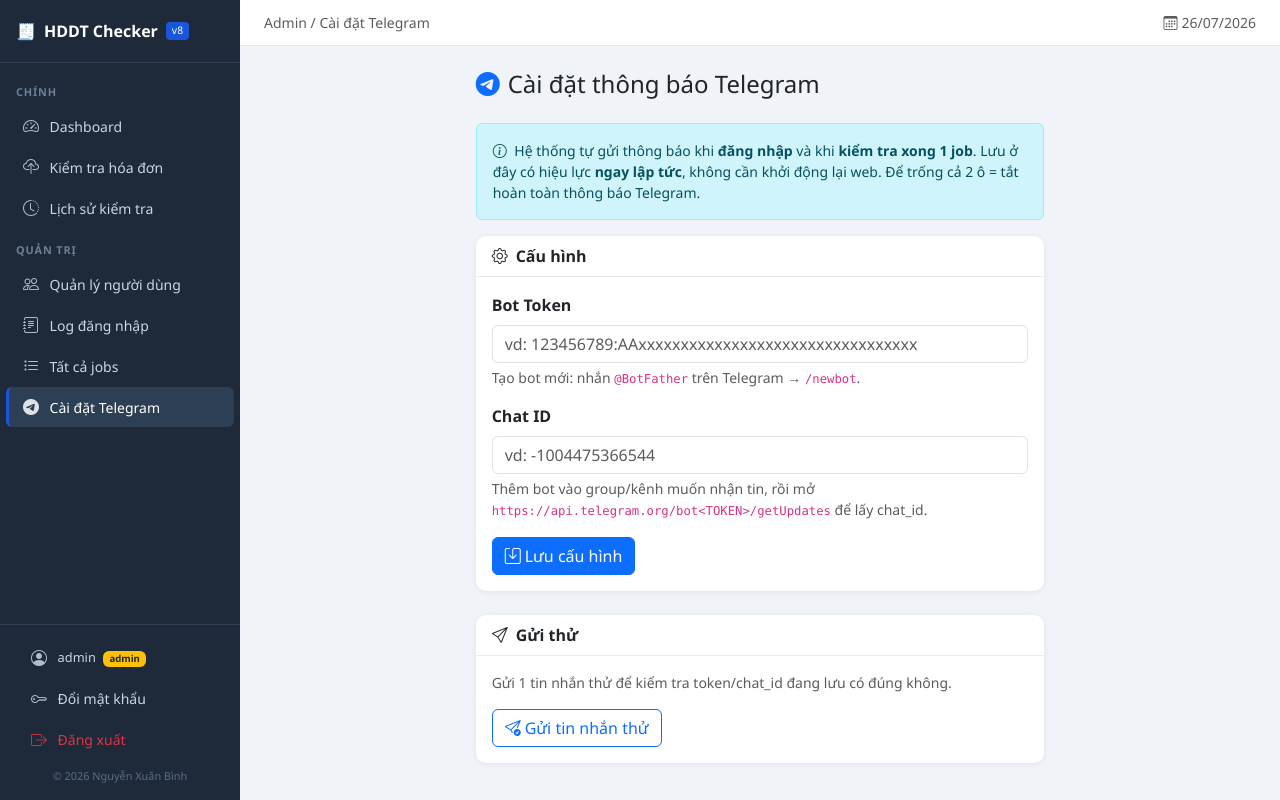
After one commit to zerokiem/HDDT_Check, a Flask app: page /admin/telegram in a window 1280 px wide. The commit adds this page. Run offline with Flask 3, Linux system fonts and the light colour scheme; a user stored in the database is signed in; some libraries are stand-ins or nearby versions.

Commit message:
Fix cross-user dashboard leak, add admin Telegram settings, expand docs
- Fix bug: Dashboard hiển thị job + thống kê của TẤT CẢ user cho bất kỳ ai
  đăng nhập (chỉ job_detail/history đã lọc đúng theo user từ trước). Giờ
  user thường chỉ thấy job/thống kê của chính mình trên Dashboard; admin vẫn
  thấy toàn bộ.
- Thêm Setting model (key-value, DB) + trang /admin/telegram (chỉ admin):
  xem/sửa Bot Token + Chat ID, có hiệu lực ngay không cần sửa .env/restart,
  kèm nút gửi tin nhắn thử. Fallback về giá trị .env nếu chưa chỉnh gì.
- docs/: thêm mục vị trí lưu dữ liệu chi tiết + backup + dừng/chạy lại rõ
  ràng (stop/start vs down/up) cho cả Windows và Linux/Pi4/NAS.

```diff
--- a/hddt-web/app.py
+++ b/hddt-web/app.py
@@ -22,7 +22,7 @@ from flask_login import (LoginManager, login_user, logout_user,
 from werkzeug.utils import secure_filename
 
 from config import Config
-from models import db, User, Job, LoginLog
+from models import db, User, Job, LoginLog, Setting
 from template import build_template_bytes
 import notify
 
@@ -84,6 +84,29 @@ def admin_required(f):
 def allowed_file(filename):
     return ('.' in filename and
             filename.rsplit('.', 1)[1].lower() in Config.ALLOWED_EXTENSIONS)
+
+
+def get_setting(key, default=''):
+    row = Setting.query.get(key)
+    return row.value if row and row.value else default
+
+
+def set_setting(key, value):
+    row = Setting.query.get(key)
+    if row is None:
+        row = Setting(key=key)
+        db.session.add(row)
+    row.value = value
+    db.session.commit()
+
+
+def telegram_config():
+    """Token/chat_id hiệu lực: admin chỉnh qua web (lưu DB) được ưu tiên,
+    chưa chỉnh gì thì dùng mặc định từ .env (Config)."""
+    return {
+        'TELEGRAM_BOT_TOKEN': get_setting('TELEGRAM_BOT_TOKEN', Config.TELEGRAM_BOT_TOKEN),
+        'TELEGRAM_CHAT_ID':   get_setting('TELEGRAM_CHAT_ID', Config.TELEGRAM_CHAT_ID),
+    }
 
 
 # ────────────────────────────────────────────────────────────
@@ -189,7 +212,7 @@ def run_checker_job(app, job_id):
             job.error_count     = stats['error']
             job.results_json    = json.dumps(results, ensure_ascii=False)
             db.session.commit()
-            notify.notify_job_done(app.config, job)
+            notify.notify_job_done(telegram_config(), job)
 
         except Exception as e:
             tb = traceback.format_exc()
@@ -200,7 +223,7 @@ def run_checker_job(app, job_id):
                 job.error_msg = str(e)
                 job.completed_at = datetime.utcnow()
                 db.session.commit()
-                notify.notify_job_done(app.config, job)
+                notify.notify_job_done(telegram_config(), job)
             except Exception:
                 pass
         finally:
@@ -235,7 +258,7 @@ def register_routes(app):
                                ip_address=ip, action='login', user_agent=ua)
                 db.session.add(log)
                 db.session.commit()
-                notify.notify_login(app.config, user.username, ip)
+                notify.notify_login(telegram_config(), user.username, ip)
                 flash(f'Chào mừng, {user.username}!', 'success')
                 return redirect(request.args.get('next') or url_for('dashboard'))
             else:
@@ -289,11 +312,22 @@ def register_routes(app):
     @app.route('/')
     @login_required
     def dashboard():
-        recent_jobs = Job.query.order_by(Job.created_at.desc()).limit(10).all()
-        total_jobs  = Job.query.count()
-        total_yes   = db.session.query(db.func.sum(Job.yes_count)).scalar() or 0
-        total_no    = db.session.query(db.func.sum(Job.no_count)).scalar() or 0
-        running     = Job.query.filter_by(status='running').count()
+        q = Job.query
+        if not current_user.is_admin:
+            q = q.filter_by(user_id=current_user.id)
+
+        recent_jobs = q.order_by(Job.created_at.desc()).limit(10).all()
+        total_jobs  = q.count()
+        stats_q     = db.session.query(db.func.sum(Job.yes_count), db.func.sum(Job.no_count))
+        if not current_user.is_admin:
+            stats_q = stats_q.filter(Job.user_id == current_user.id)
+        total_yes, total_no = stats_q.one()
+        total_yes = total_yes or 0
+        total_no  = total_no or 0
+        running_q = Job.query.filter_by(status='running')
+        if not current_user.is_admin:
+            running_q = running_q.filter_by(user_id=current_user.id)
+        running = running_q.count()
         return render_template('dashboard.html',
                                recent_jobs=recent_jobs,
                                total_jobs=total_jobs,
@@ -560,6 +594,29 @@ def register_routes(app):
             LoginLog.timestamp.desc()).paginate(page=page, per_page=50)
         return render_template('admin/logs.html', logs=logs)
 
+    @app.route('/admin/telegram', methods=['GET', 'POST'])
+    @login_required
+    @admin_required
+    def admin_telegram():
+        if request.method == 'POST':
+            action = request.form.get('action')
+            if action == 'save':
+                set_setting('TELEGRAM_BOT_TOKEN', request.form.get('bot_token', '').strip())
+                set_setting('TELEGRAM_CHAT_ID', request.form.get('chat_id', '').strip())
+                flash('Đã lưu cấu hình Telegram — có hiệu lực ngay.', 'success')
+            elif action == 'test':
+                cfg = telegram_config()
+                ok, err = notify.send_telegram(
+                    cfg['TELEGRAM_BOT_TOKEN'], cfg['TELEGRAM_CHAT_ID'],
+                    f'🔔 <b>HDDT Checker</b> — Tin nhắn thử từ admin "{current_user.username}".')
+                flash('Đã gửi tin nhắn thử — kiểm tra Telegram.' if ok
+                      else f'Gửi thất bại: {err}', 'success' if ok else 'danger')
+            return redirect(url_for('admin_telegram'))
+
+        return render_template('admin/telegram.html',
+                               bot_token=get_setting('TELEGRAM_BOT_TOKEN', Config.TELEGRAM_BOT_TOKEN),
+                               chat_id=get_setting('TELEGRAM_CHAT_ID', Config.TELEGRAM_CHAT_ID))
+
     @app.route('/admin/jobs')
     @login_required
     @admin_required
--- /dev/null
+++ b/hddt-web/templates/admin/telegram.html
@@ -0,0 +1,60 @@
+{% extends "base.html" %}
+{% block title %}Cài đặt Telegram{% endblock %}
+{% block breadcrumb %}Admin / Cài đặt Telegram{% endblock %}
+
+{% block content %}
+<div class="row justify-content-center">
+  <div class="col-12 col-lg-7">
+
+    <h4 class="mb-4"><i class="bi bi-telegram me-2 text-primary"></i>Cài đặt thông báo Telegram</h4>
+
+    <div class="alert alert-info small">
+      <i class="bi bi-info-circle me-1"></i>
+      Hệ thống tự gửi thông báo khi <strong>đăng nhập</strong> và khi <strong>kiểm tra xong 1 job</strong>.
+      Lưu ở đây có hiệu lực <strong>ngay lập tức</strong>, không cần khởi động lại web.
+      Để trống cả 2 ô = tắt hoàn toàn thông báo Telegram.
+    </div>
+
+    <div class="card mb-4">
+      <div class="card-header"><i class="bi bi-gear me-2"></i>Cấu hình</div>
+      <div class="card-body">
+        <form method="POST">
+          <input type="hidden" name="action" value="save">
+          <div class="mb-3">
+            <label class="form-label fw-semibold">Bot Token</label>
+            <input type="text" name="bot_token" class="form-control" value="{{ bot_token }}"
+                   placeholder="vd: 123456789:AAxxxxxxxxxxxxxxxxxxxxxxxxxxxxxxxxx">
+            <div class="form-text">Tạo bot mới: nhắn <code>@BotFather</code> trên Telegram → <code>/newbot</code>.</div>
+          </div>
+          <div class="mb-3">
+            <label class="form-label fw-semibold">Chat ID</label>
+            <input type="text" name="chat_id" class="form-control" value="{{ chat_id }}"
+                   placeholder="vd: -1004475366544">
+            <div class="form-text">
+              Thêm bot vào group/kênh muốn nhận tin, rồi mở
+              <code>https://api.telegram.org/bot&lt;TOKEN&gt;/getUpdates</code> để lấy chat_id.
+            </div>
+          </div>
+          <button type="submit" class="btn btn-primary">
+            <i class="bi bi-save me-1"></i>Lưu cấu hình
+          </button>
+        </form>
+      </div>
+    </div>
+
+    <div class="card">
+      <div class="card-header"><i class="bi bi-send me-2"></i>Gửi thử</div>
+      <div class="card-body">
+        <p class="text-muted small mb-3">Gửi 1 tin nhắn thử để kiểm tra token/chat_id đang lưu có đúng không.</p>
+        <form method="POST">
+          <input type="hidden" name="action" value="test">
+          <button type="submit" class="btn btn-outline-primary">
+            <i class="bi bi-send-check me-1"></i>Gửi tin nhắn thử
+          </button>
+        </form>
+      </div>
+    </div>
+
+  </div>
+</div>
+{% endblock %}
--- a/hddt-web/templates/base.html
+++ b/hddt-web/templates/base.html
@@ -139,6 +139,9 @@
     <a href="{{ url_for('admin_jobs') }}" class="sidebar-link {% if request.endpoint=='admin_jobs' %}active{% endif %}">
       <i class="bi bi-list-task"></i> Tất cả jobs
     </a>
+    <a href="{{ url_for('admin_telegram') }}" class="sidebar-link {% if request.endpoint=='admin_telegram' %}active{% endif %}">
+      <i class="bi bi-telegram"></i> Cài đặt Telegram
+    </a>
     {% endif %}
   </div>
 
```
Also changed, not shown: docs/INSTALL_LINUX_PI.md (+50 -6 lines), docs/INSTALL_NAS_SYNOLOGY.md (+6 -4 lines), docs/INSTALL_WINDOWS.md (+39 -3 lines), hddt-web/models.py (+10 -0 lines).
